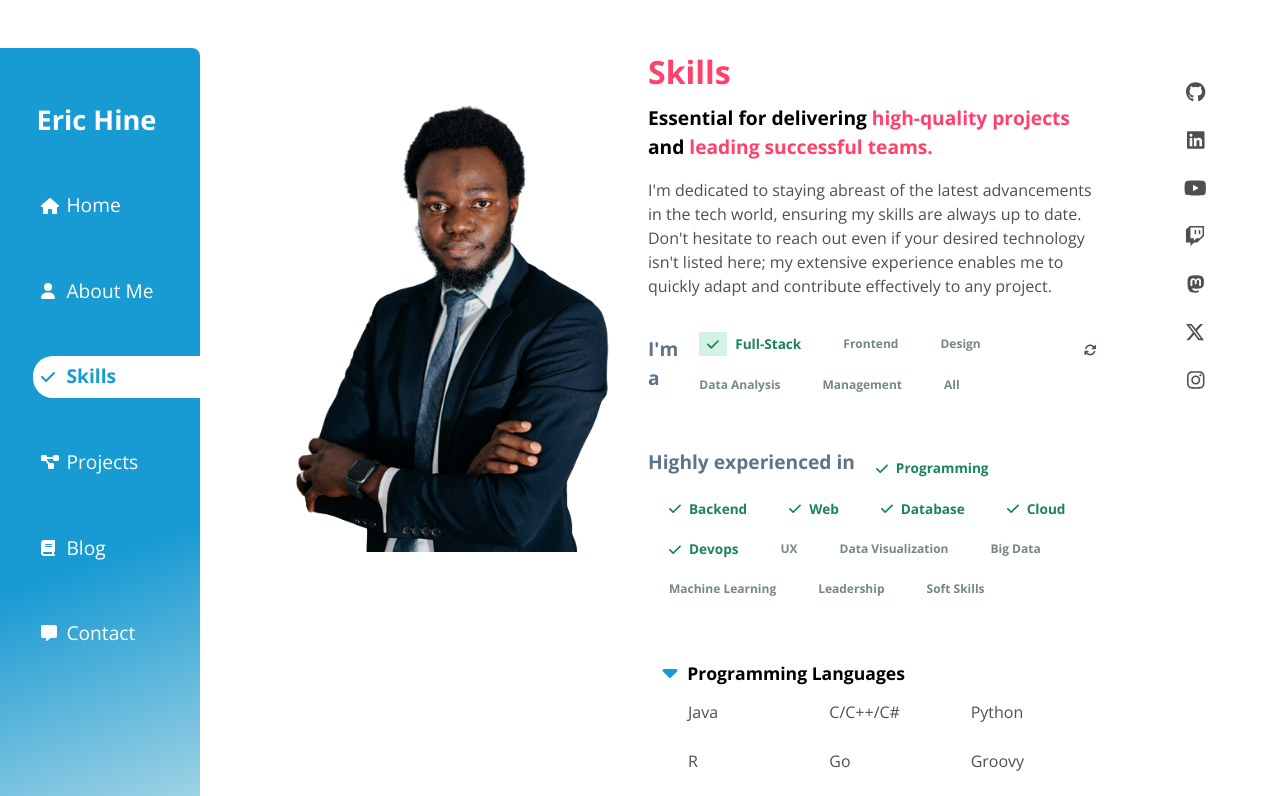
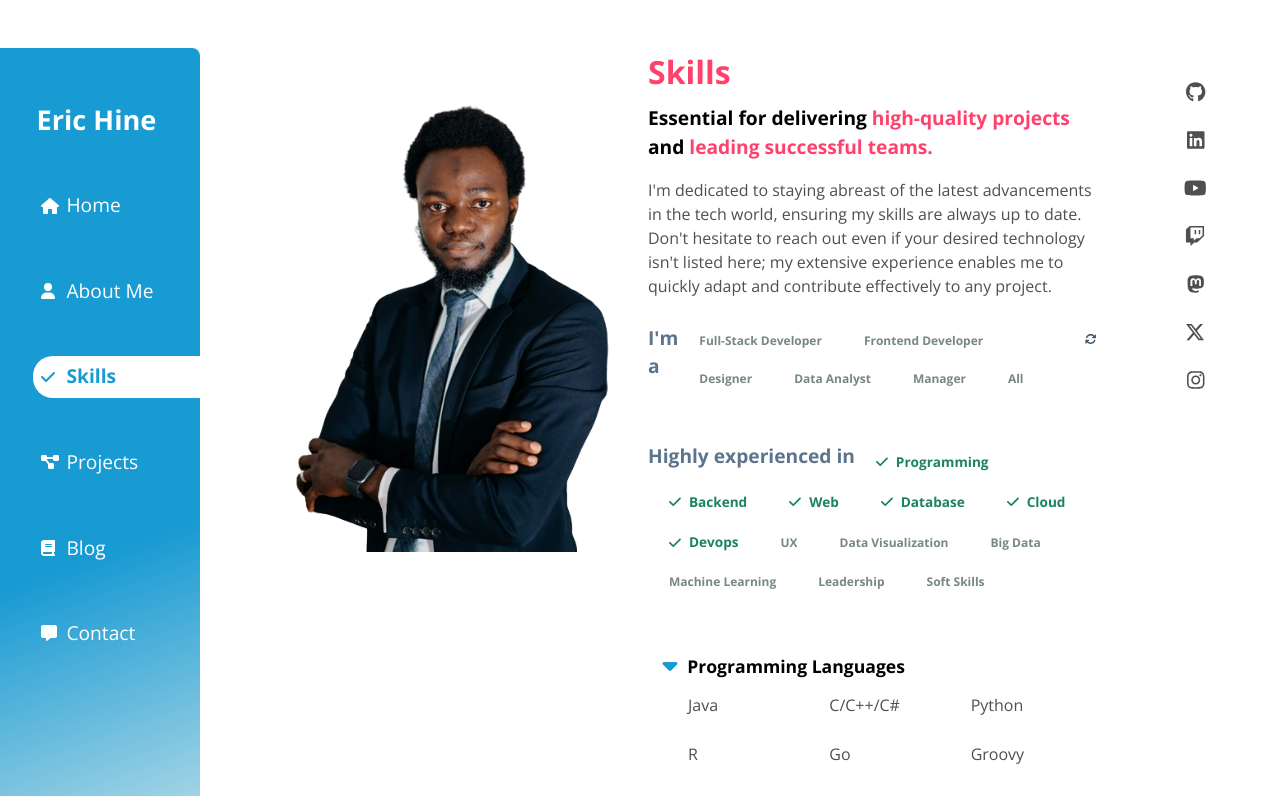
Before and after one commit to R-Daneel0livaw/portfolio, a React (Vite) app: page /skills in a window 1280 px wide. Shown: the top 796 px of the page. Built offline with nearby package versions, Linux system fonts and the light colour scheme; a web font is replaced by a local one.

Commit message:
Prodivde persona button list via experienceMap.

```diff
--- a/src/pages/Skills/Skills.tsx
+++ b/src/pages/Skills/Skills.tsx
@@ -225,7 +225,15 @@ export default function Skills() {
         <div className={styles.personaContainer}>
           <p className={styles.identifier}>I'm a </p>
           <div className={styles.buttonList}>
-            <button
+          {Array.from(experienceMap.keys()).map((persona: string, index: number) => (
+             <button className={`${styles.skillButton}`}>
+              {/* {activePersonaButton === "full" && (
+                <FontAwesomeIcon className={styles.iconBorder} icon={faCheck} />
+              )} */}
+              {persona}
+            </button>
+          ))}
+            {/* <button
               className={`${styles.skillButton} ${
                 activePersonaButton === "full" && styles.selected
               }`}
@@ -340,7 +348,7 @@ export default function Skills() {
                 <FontAwesomeIcon className={styles.iconBorder} icon={faCheck} />
               )}
               All
-            </button>
+            </button> */}
           </div>
           <i className={styles.personaReset}>
             <FontAwesomeIcon
```
